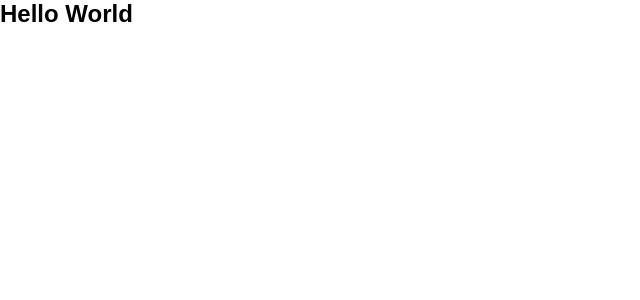
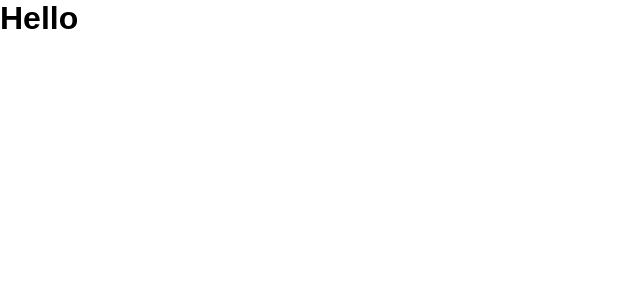
Before and after one commit to aaradj/gericht, a React (Create React App) app in the folder resturant-app/: page / in a window 1280 px wide. Shown: the top 300 px of the page, without its empty margins (0-640 px from the left). Built offline with nearby package versions, Linux system fonts and the light colour scheme.

Commit message:
NEVERMIND

```diff
--- a/resturant-app/src/App.js
+++ b/resturant-app/src/App.js
@@ -1,9 +1,10 @@
 import React from "react";
+import Main from "./components/Main";
 
 const App = () =>{
     return(
         <div>
-            <h2>Hello World</h2>
+            <Main />
         </div>
     )
 }
--- /dev/null
+++ b/resturant-app/src/components/Main/index.js
@@ -0,0 +1,11 @@
+import React from "react";
+const Main = (props) => {
+
+  return (
+    <div>
+      <h1>Hello</h1>
+    </div>
+  );
+};
+
+export default Main;
--- /dev/null
+++ b/resturant-app/src/components/Main/main.module.css
@@ -0,0 +1,3 @@
+div{
+
+}
--- a/resturant-app/src/index.css
+++ b/resturant-app/src/index.css
@@ -10,3 +10,7 @@ a{
 ul{
     list-style: none;
 }
+
+div{
+
+}
```
Also changed, not shown: package.json (+43 -0 lines), resturant-app/src/Pages/Header/index.js (added, +11 -0 lines), resturant-app/src/Pages/Navbar/index.js (added, +11 -0 lines).
